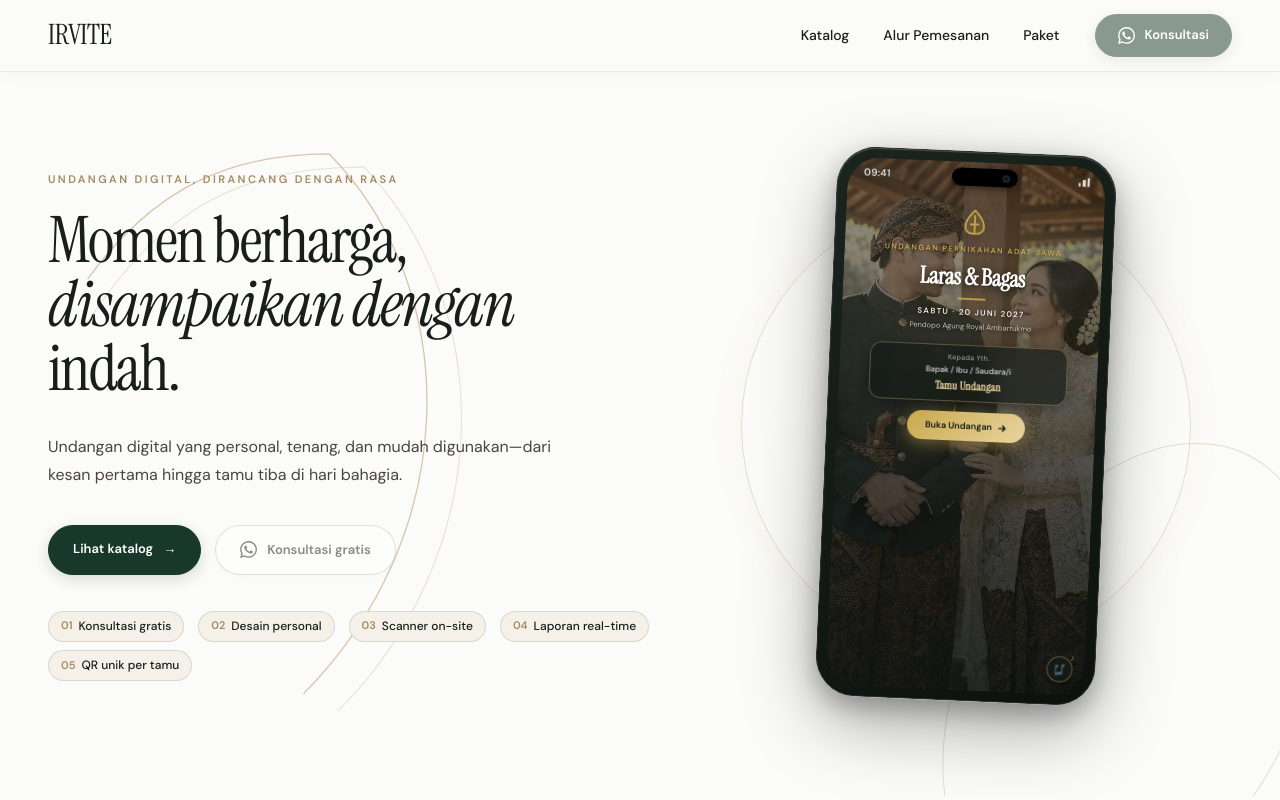
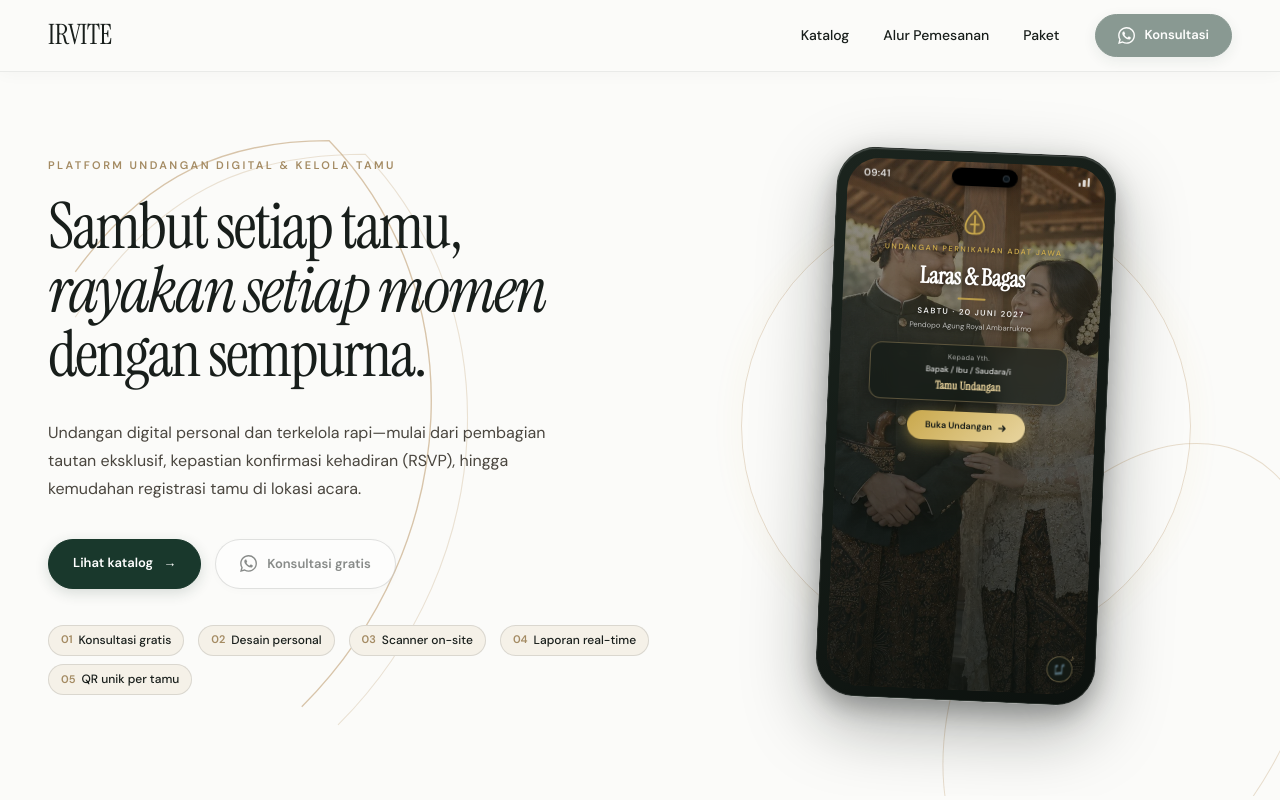
Before and after one commit to irul-kafy/irvite-id, a Next.js app in the folder apps/web-invitation/: page / in a window 1280 px wide. Shown: the top 800 px of the page. Built offline with nearby package versions, Linux system fonts and the light colour scheme; no server answers; a web font is replaced by a local one.

Commit message:
refactor(landing): update hero copy to universal event management messaging

```diff
--- a/apps/web-invitation/src/app/page.tsx
+++ b/apps/web-invitation/src/app/page.tsx
@@ -64,17 +64,18 @@ function HeroSection() {
             strokeWidth="1.2"
           />
         </svg>
-        <p className="eyebrow">UNDANGAN DIGITAL, DIRANCANG DENGAN RASA</p>
+        <p className="eyebrow">PLATFORM UNDANGAN DIGITAL &amp; KELOLA TAMU</p>
         <h1>
-          Momen berharga,
+          Sambut setiap tamu,
           <br />
-          <em>disampaikan dengan</em>
+          <em>rayakan setiap momen</em>
           <br />
-          indah.
+          dengan sempurna.
         </h1>
         <p className="lead">
-          Undangan digital yang personal, tenang, dan mudah digunakan—dari
-          kesan pertama hingga tamu tiba di hari bahagia.
+          Undangan digital personal dan terkelola rapi—mulai dari pembagian
+          tautan eksklusif, kepastian konfirmasi kehadiran (RSVP), hingga
+          kemudahan registrasi tamu di lokasi acara.
         </p>
         <div className="hero-actions">
           <a id="hero-catalog-btn" className="button primary" href="#katalog">
```
